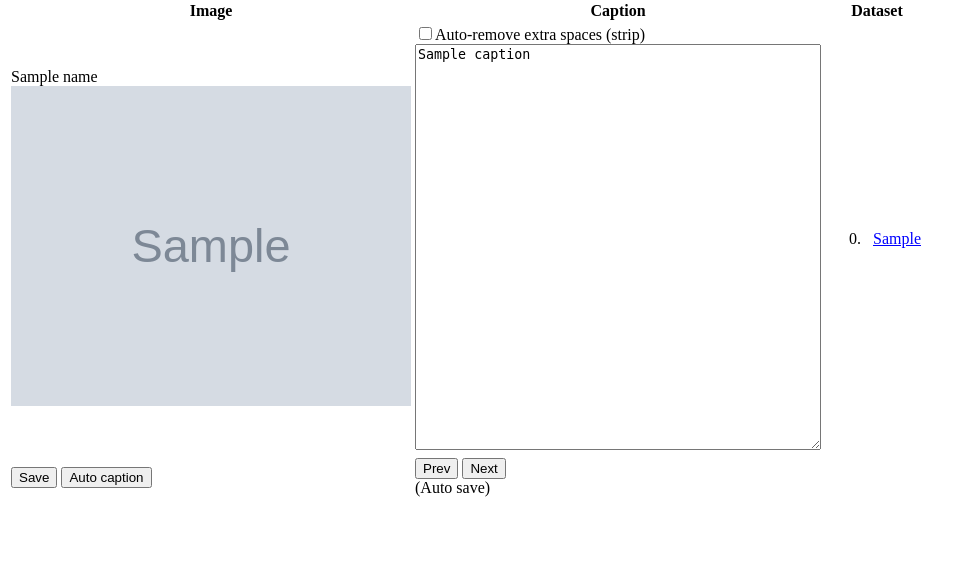
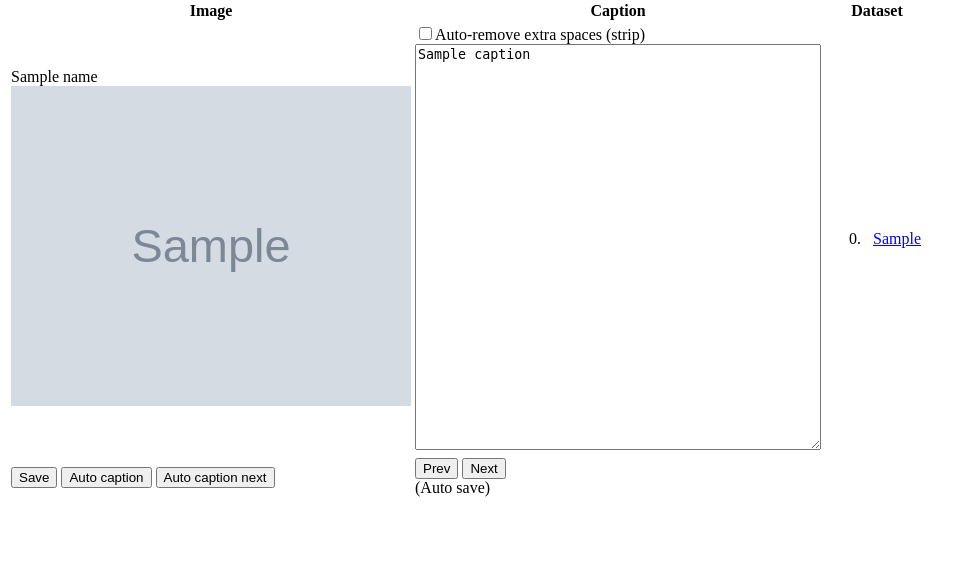
Before and after one commit to phaidelta-narayanb/image-captioning, a Flask app: template templates/index.j2.html in a window 1280 px wide. Shown: the part 138-705 px from the top of the page, without its empty margins (0-973 px from the left). Run offline with Flask 3, Linux system fonts and the light colour scheme; the template is opened without the code that fills it: most values are stand-ins (such as "Sample title", 1, 10 or a date in 2020); grey boxes marked "Sample" are stand-in pictures.

Commit message:
auto caption

```diff
--- a/app.py
+++ b/app.py
@@ -5,6 +5,7 @@ from flask import Flask, request, render_template, make_response, send_file, red
 from glob import glob
 from pathlib import Path
 from decouple import config
+import requests
 
 
 DATASET_DIR = config("DATASET_DIR", default="./dataset/")
@@ -17,7 +18,7 @@ images, ds_list = {}, []
 
 def load_dataset():
     global images, ds_list
-    for img_set_metadata_file in glob(os.path.join(DATASET_DIR, "**/*.csv")):
+    for img_set_metadata_file in glob(os.path.join(DATASET_DIR, "**/*.csv"), recursive=True):
         img_set_metadata_file = Path(img_set_metadata_file)
 
         if img_set_metadata_file.parent not in images:
@@ -42,13 +43,17 @@ load_dataset()
 def generate_caption(save_id):
     data = ds_list[save_id]
     file = data["full_path"]
-    return "no caption"
+    caption = requests.post(
+        "http://localhost:8000/promptcap",
+        files={"image": open(file, 'rb')}
+    ).json()
+    return caption["caption"]
 
 
 def request_action(idx, action) -> int:
     if action == "prev":
         idx -= 1
-    if action == "next":
+    if action == "next" or action == "auto_caption_next":
         idx += 1
     return idx
 
@@ -114,7 +119,7 @@ def get_index():
         if auto_strip_input:
             new_caption = new_caption.strip()
 
-        if action == "auto_caption":
+        if action == "auto_caption" or action == "auto_caption_next":
             new_caption = generate_caption(save_id)
 
         saved_changes = save_image(save_id, new_caption)
--- a/templates/index.j2.html
+++ b/templates/index.j2.html
@@ -29,11 +29,11 @@
                             <input type="hidden" name="save_id" value="{{idx}}" />
                             <div>
                                 <label><input type="checkbox" name="auto_strip" value="1" {{'checked' if do_strip else ''}} />Auto-remove extra spaces (strip)</label><br />
-                                <textarea name="caption" style="width: 400px; height: 400px;">{{caption}}</textarea>
+                                <textarea id="ta-cap" name="caption" style="width: 400px; height: 400px;">{{caption}}</textarea>
                             </div>
                         </td>
                         <td>
-                            <ol start="0" style="max-height: 400px; overflow-y: scroll; width: 100%;">
+                            <ol start="0" style="max-width: 500px; max-height: 400px; overflow: scroll; width: 100%;">
                                 {%for item in ds %}
                                 <li id="{{item['uuid'].hex}}" style="width: 100%;">
                                     {%if item['uuid'] == uid%}
@@ -59,7 +59,15 @@
                         <td>
                             <button name="action" value="save">Save</button>
                             <button name="action" value="auto_caption">Auto caption</button>
+                            <button id="ta-pr" name="action" value="auto_caption_next">Auto caption next</button>
                             {%if is_saved %}<div style="color: green">Changes saved</div>{%endif%}
+                            <script>
+                                setTimeout(() => {
+                                    let p = document.getElementById("ta-cap").value.trim();
+                                    if (p.length === 0)
+                                        document.getElementById("ta-pr").click();
+                                }, 500);
+                            </script>
                         </td>
                         <td>
                             <button name="action" value="prev">Prev</button>
```
